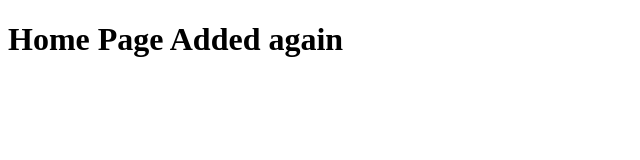
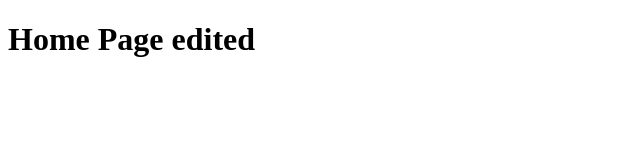
Before and after one commit to nimmyissac/Test-Project, a website: page public/index.html in a window 1280 px wide. Shown: the whole page, without its empty margins (0-640 px from the left). Drawn offline with Linux system fonts and the light colour scheme.

Commit message:
Hotfix Branch

```diff
--- a/public/index.html
+++ b/public/index.html
@@ -9,6 +9,6 @@
 </head>
 
 <body>
-  <h1>Home Page Added again</h2>
+  <h1>Home Page edited</h2>
 </body>
 </html>
```
